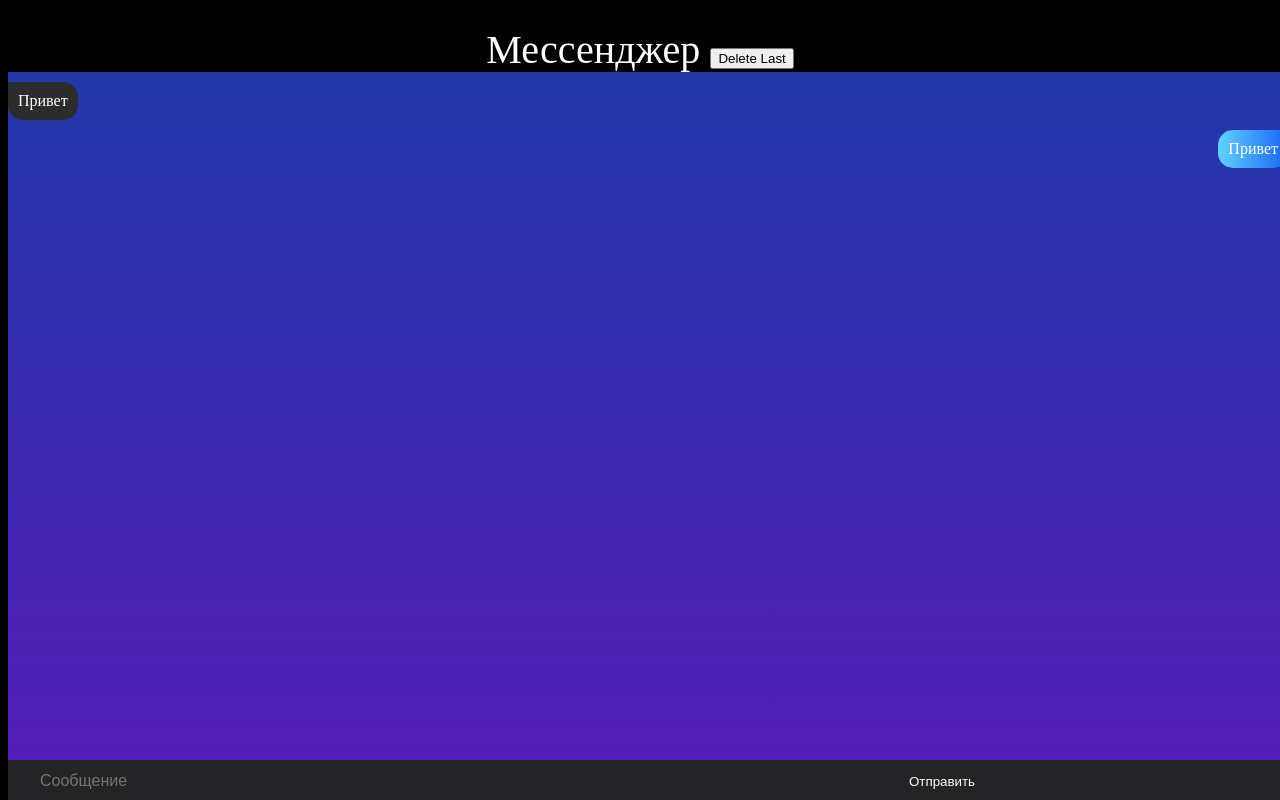
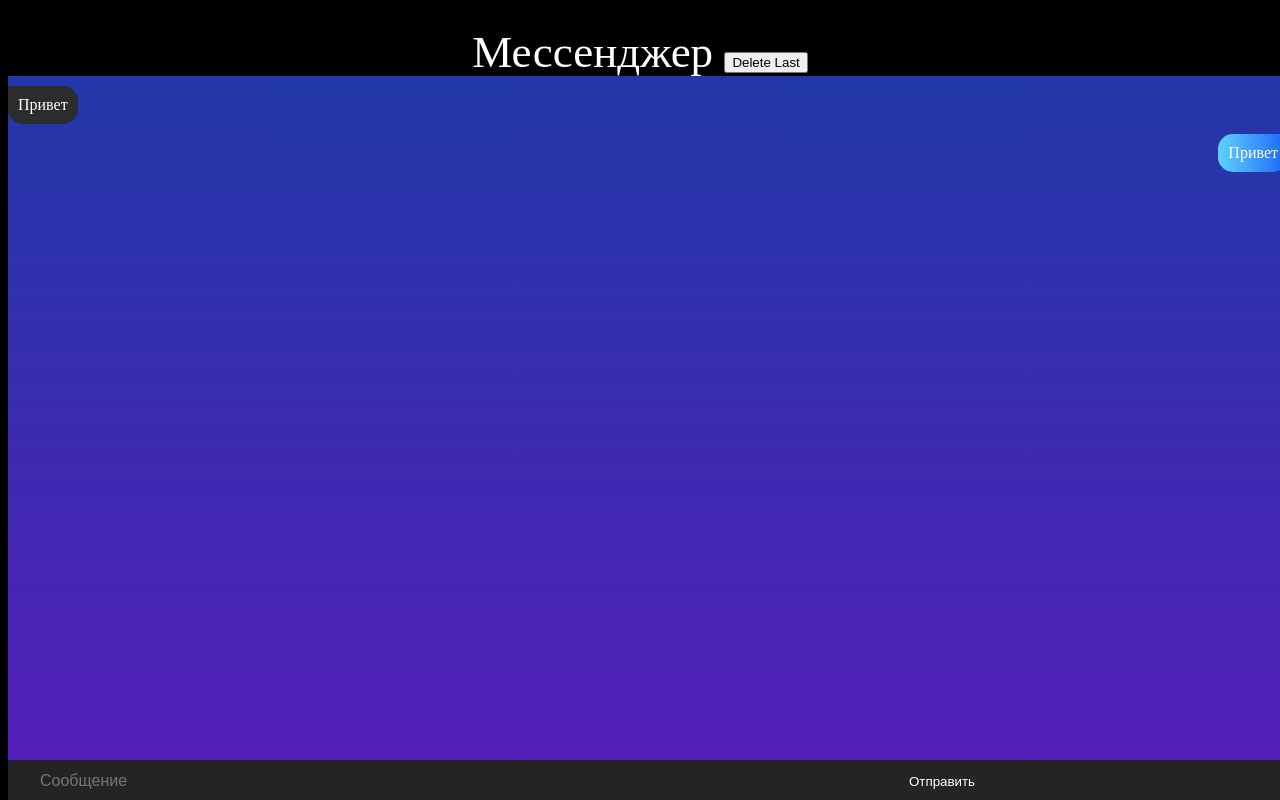
Before and after one commit to Gromer-Top/WebMessenger, a plain HTML site: page index.html in a window 1280 px wide. Drawn offline with Linux system fonts and the light colour scheme.

Commit message:
update style.css

```diff
--- a/style.css
+++ b/style.css
@@ -6,10 +6,10 @@ body {
 #header {
   background-color: black;
   top: 0;
-  height: 46px;
+  height: 50px;
   width: 100%;
   color: white;
-  font-size: 40px;
+  font-size: 45px;
   text-align: center;
   z-index: 1000;
 }
@@ -21,7 +21,7 @@ body {
   overflow-y: auto;
   position: fixed;
   width: 100vw;
-  height: calc(100vh - 95px);
+  height: calc(100vh - 85px);
 }
 
 .user-message{
```
